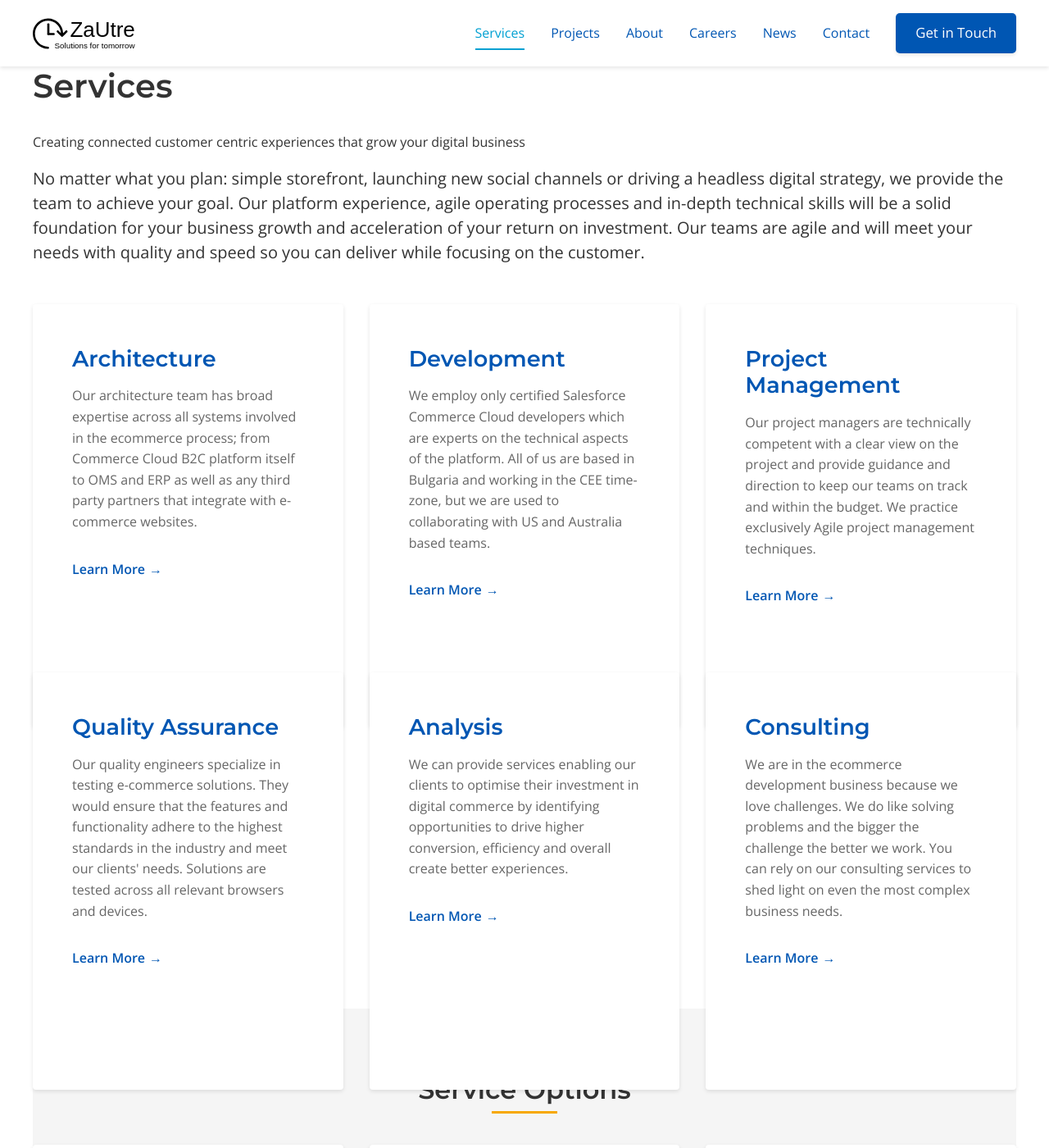
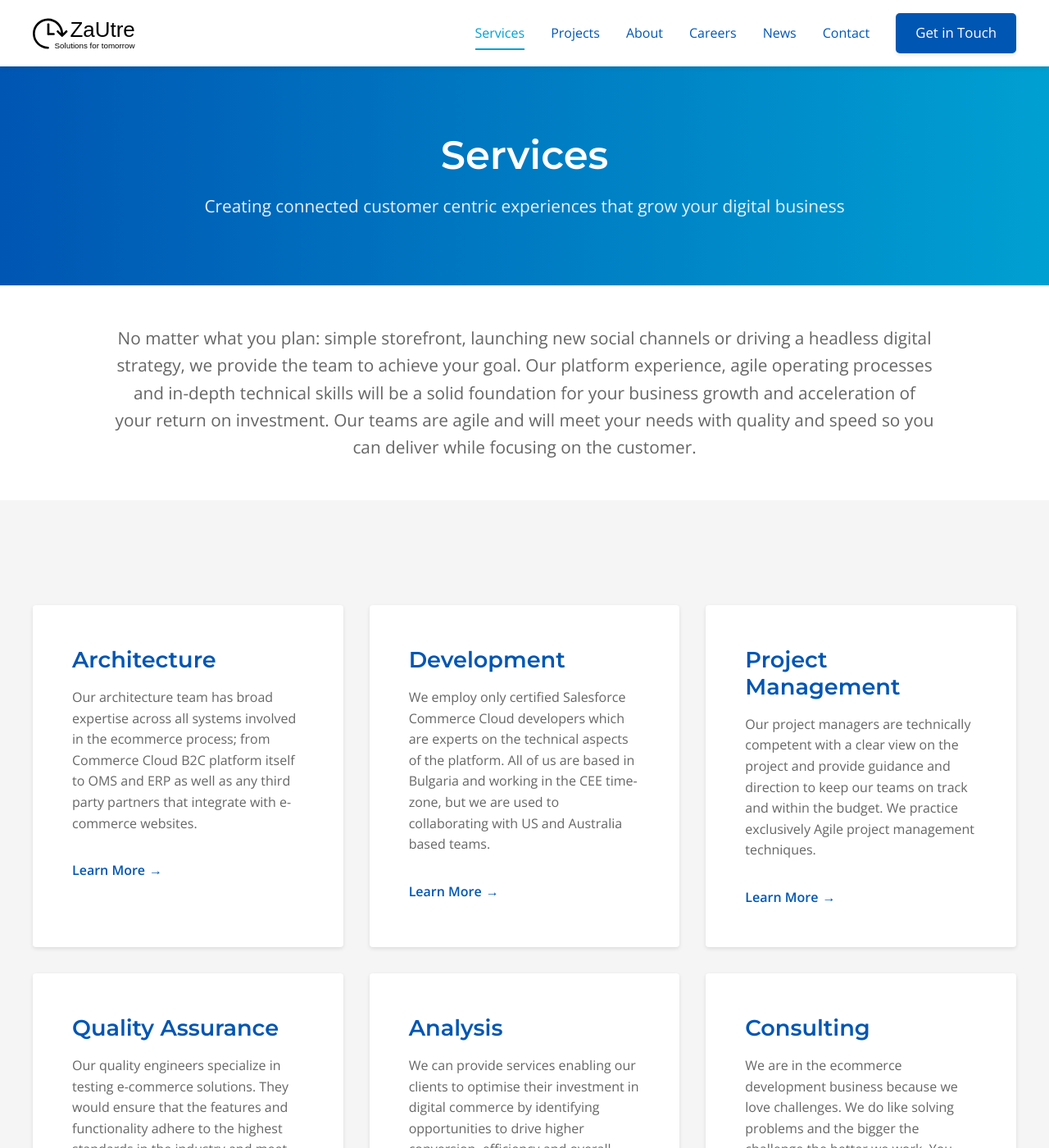
Before and after one commit to ZaUtre/zautre.com, a Jekyll site: the page built from services.md, in a window 1280 px wide and 1400 px high. Shown: the whole window at 82% size. Built offline with Jekyll 4.4.1, drawn with Linux system fonts in a browser that asks for light colours; some of the changed text lies outside the part shown.

Commit message:
update services

```diff
--- a/assets/css/components/services.css
+++ b/assets/css/components/services.css
@@ -1,5 +1,104 @@
 /* Zautre.com - Services Section Styles */
 
+/* New services header styles for full width layout */
+.services-header {
+  background: linear-gradient(to right, var(--primary-color), var(--secondary-color));
+  color: var(--white);
+  padding: var(--spacing-xl) 0;
+  text-align: center;
+}
+
+.services-header h1 {
+  color: var(--white);
+  font-size: 3rem;
+  margin-bottom: var(--spacing-sm);
+}
+
+.services-header .subtitle {
+  color: rgba(255, 255, 255, 0.9);
+  font-size: 1.3rem;
+  max-width: 800px;
+  margin: 0 auto;
+}
+
+.services-overview {
+  background-color: var(--white);
+  padding: var(--spacing-lg) 0;
+}
+
+.services-overview .lead {
+  font-size: 1.3rem;
+  line-height: 1.6;
+  color: var(--medium-gray);
+  text-align: center;
+  max-width: 1000px;
+  margin: 0 auto;
+}
+
+/* Services cards section */
+.services-cards-section {
+  padding: var(--spacing-xl) 0;
+  background-color: var(--light-gray);
+}
+
+.services-cards-section .container {
+  max-width: 1200px;
+  margin: 0 auto;
+}
+
+/* Service options section */
+.service-options-section {
+  padding: var(--spacing-xl) 0;
+  background-color: var(--white);
+}
+
+.service-options-section .container {
+  max-width: 1200px;
+  margin: 0 auto;
+}
+
+.service-options h2 {
+  text-align: center;
+  margin-bottom: var(--spacing-lg);
+  color: var(--primary-color);
+}
+
+.service-options-grid {
+  display: grid;
+  grid-template-columns: 1fr;
+  gap: var(--spacing-md);
+}
+
+@media (min-width: 768px) {
+  .service-options-grid {
+    grid-template-columns: repeat(3, 1fr);
+  }
+}
+
+.option-card {
+  padding: var(--spacing-md);
+  background-color: var(--light-gray);
+  border-radius: var(--border-radius);
+  box-shadow: var(--box-shadow);
+  transition: var(--transition);
+}
+
+.option-card:hover {
+  transform: translateY(-5px);
+  box-shadow: 0 10px 20px rgba(0, 0, 0, 0.1);
+}
+
+.option-card h3 {
+  color: var(--primary-color);
+  font-size: 1.4rem;
+  margin-bottom: var(--spacing-sm);
+}
+
+.option-card p {
+  color: var(--medium-gray);
+}
+
+/* Original services section styles */
 .services-section {
   background-color: var(--white);
   position: relative;
@@ -25,6 +124,7 @@
   margin-top: var(--spacing-lg);
   z-index: 2;
   position: relative;
+  margin-bottom: var(--spacing-xl);
 }
 
 @media (min-width: 768px) {
@@ -46,7 +146,6 @@
   padding: var(--spacing-lg);
   transition: var(--transition);
   border-top: 3px solid transparent;
-  height: 100%;
   display: flex;
   flex-direction: column;
 }
--- a/services.md
+++ b/services.md
@@ -1,84 +1,101 @@
 ---
-layout: page
+layout: home
 title: Services
 subtitle: Creating connected customer centric experiences that grow your digital business
 permalink: /services/
 ---
 
+<section class="services-header">
+  <div class="container">
+    <h1>{{ page.title }}</h1>
+    <p class="subtitle">{{ page.subtitle }}</p>
+  </div>
+</section>
+
 <div class="services-overview">
-  <p class="lead">No matter what you plan: simple storefront, launching new social channels or driving a headless digital strategy, we provide the team to achieve your goal. Our platform experience, agile operating processes and in-depth technical skills will be a solid foundation for your business growth and acceleration of your return on investment. Our teams are agile and will meet your needs with quality and speed so you can deliver while focusing on the customer.</p>
-</div>
-
-<div class="services-grid">
-  <div class="service-card">
-    <div class="service-content">
-      <h3>Architecture</h3>
-      <p>Our architecture team has broad expertise across all systems involved in the ecommerce process; from Commerce Cloud B2C platform itself to OMS and ERP as well as any third party partners that integrate with e-commerce websites.</p>
-      <a href="{{ '/services/architecture' | relative_url }}" class="read-more">Learn More</a>
-    </div>
-  </div>
-
-  <div class="service-card">
-    <div class="service-content">
-      <h3>Development</h3>
-      <p>We employ only certified Salesforce Commerce Cloud developers which are experts on the technical aspects of the platform. All of us are based in Bulgaria and working in the CEE time-zone, but we are used to collaborating with US and Australia based teams.</p>
-      <a href="{{ '/services/sfcc-development' | relative_url }}" class="read-more">Learn More</a>
-    </div>
-  </div>
-
-  <div class="service-card">
-    <div class="service-content">
-      <h3>Project Management</h3>
-      <p>Our project managers are technically competent with a clear view on the project and provide guidance and direction to keep our teams on track and within the budget. We practice exclusively Agile project management techniques.</p>
-      <a href="{{ '/services/project-management' | relative_url }}" class="read-more">Learn More</a>
-    </div>
-  </div>
-
-  <div class="service-card">
-    <div class="service-content">
-      <h3>Quality Assurance</h3>
-      <p>Our quality engineers specialize in testing e-commerce solutions. They would ensure that the features and functionality adhere to the highest standards in the industry and meet our clients' needs. Solutions are tested across all relevant browsers and devices.</p>
-      <a href="{{ '/services/quality-assurance' | relative_url }}" class="read-more">Learn More</a>
-    </div>
-  </div>
-
-  <div class="service-card">
-    <div class="service-content">
-      <h3>Analysis</h3>
-      <p>We can provide services enabling our clients to optimise their investment in digital commerce by identifying opportunities to drive higher conversion, efficiency and overall create better experiences.</p>
-      <a href="{{ '/services/analysis' | relative_url }}" class="read-more">Learn More</a>
-    </div>
-  </div>
-
-  <div class="service-card">
-    <div class="service-content">
-      <h3>Consulting</h3>
-      <p>We are in the ecommerce development business because we love challenges. We do like solving problems and the bigger the challenge the better we work. You can rely on our consulting services to shed light on even the most complex business needs.</p>
-      <a href="{{ '/services/consulting' | relative_url }}" class="read-more">Learn More</a>
-    </div>
+  <div class="container">
+    <p class="lead">No matter what you plan: simple storefront, launching new social channels or driving a headless digital strategy, we provide the team to achieve your goal. Our platform experience, agile operating processes and in-depth technical skills will be a solid foundation for your business growth and acceleration of your return on investment. Our teams are agile and will meet your needs with quality and speed so you can deliver while focusing on the customer.</p>
   </div>
 </div>
 
-<div class="service-options">
-  <h2>Service Options</h2>
-  <div class="service-options-grid">
-    <div class="option-card">
-      <h3>Complete Projects</h3>
-      <p>In some cases, we provide the entire e-commerce technology team to build your entire storefront and all its back-end integrations.</p>
-    </div>
-    <div class="option-card">
-      <h3>Integrations</h3>
-      <p>Going live is just the beginning. Once you are digital, you should never sit still. We help you ideate, test and prioritize innovation that aligns with your customers' evolving expectations and your business goals.</p>
-    </div>
-    <div class="option-card">
-      <h3>Dedicated Teams</h3>
-      <p>Our clients get a dedicated team that is best fitted to answer their specific needs. Whether you need a couple of developers to write an integration or need a larger team with architecture and business analysis on board.</p>
+<section class="services-cards-section">
+  <div class="container">
+    <div class="services-grid">
+      <div class="service-card">
+        <div class="service-content">
+          <h3>Architecture</h3>
+          <p>Our architecture team has broad expertise across all systems involved in the ecommerce process; from Commerce Cloud B2C platform itself to OMS and ERP as well as any third party partners that integrate with e-commerce websites.</p>
+          <a href="{{ '/services/architecture' | relative_url }}" class="read-more">Learn More</a>
+        </div>
+      </div>
+
+      <div class="service-card">
+        <div class="service-content">
+          <h3>Development</h3>
+          <p>We employ only certified Salesforce Commerce Cloud developers which are experts on the technical aspects of the platform. All of us are based in Bulgaria and working in the CEE time-zone, but we are used to collaborating with US and Australia based teams.</p>
+          <a href="{{ '/services/sfcc-development' | relative_url }}" class="read-more">Learn More</a>
+        </div>
+      </div>
+
+      <div class="service-card">
+        <div class="service-content">
+          <h3>Project Management</h3>
+          <p>Our project managers are technically competent with a clear view on the project and provide guidance and direction to keep our teams on track and within the budget. We practice exclusively Agile project management techniques.</p>
+          <a href="{{ '/services/project-management' | relative_url }}" class="read-more">Learn More</a>
+        </div>
+      </div>
+
+      <div class="service-card">
+        <div class="service-content">
+          <h3>Quality Assurance</h3>
+          <p>Our quality engineers specialize in testing e-commerce solutions. They would ensure that the features and functionality adhere to the highest standards in the industry and meet our clients' needs. Solutions are tested across all relevant browsers and devices.</p>
+          <a href="{{ '/services/quality-assurance' | relative_url }}" class="read-more">Learn More</a>
+        </div>
+      </div>
+
+      <div class="service-card">
+        <div class="service-content">
+          <h3>Analysis</h3>
+          <p>We can provide services enabling our clients to optimise their investment in digital commerce by identifying opportunities to drive higher conversion, efficiency and overall create better experiences.</p>
+          <a href="{{ '/services/analysis' | relative_url }}" class="read-more">Learn More</a>
+        </div>
+      </div>
+
+      <div class="service-card">
+        <div class="service-content">
+          <h3>Consulting</h3>
+          <p>We are in the ecommerce development business because we love challenges. We do like solving problems and the bigger the challenge the better we work. You can rely on our consulting services to shed light on even the most complex business needs.</p>
+          <a href="{{ '/services/consulting' | relative_url }}" class="read-more">Learn More</a>
+        </div>
+      </div>
     </div>
   </div>
-</div>
+</section>
 
-<div class="cta-block">
-  <h2>Ready to transform your digital commerce?</h2>
-  <p>Contact our team for a consultation and we'll help you identify the right solution for your e-commerce challenges.</p>
-  <a href="{{ '/contact' | relative_url }}" class="btn btn-primary">Get in Touch</a>
-</div>
+<section class="service-options-section">
+  <div class="container">
+    <div class="service-options">
+      <h2>Service Options</h2>
+      <div class="service-options-grid">
+        <div class="option-card">
+          <h3>Complete Projects</h3>
+          <p>In some cases, we provide the entire e-commerce technology team to build your entire storefront and all its back-end integrations.</p>
+        </div>
+        <div class="option-card">
+          <h3>Integrations</h3>
+          <p>Going live is just the beginning. Once you are digital, you should never sit still. We help you ideate, test and prioritize innovation that aligns with your customers' evolving expectations and your business goals.</p>
+        </div>
+        <div class="option-card">
+          <h3>Dedicated Teams</h3>
+          <p>Our clients get a dedicated team that is best fitted to answer their specific needs. Whether you need a couple of developers to write an integration or need a larger team with architecture and business analysis on board.</p>
+        </div>
+      </div>
+    </div>
+  </div>
+</section>
+
+<section class="cta-section">
+  <h2>Ready to transform your e-commerce experience?</h2>
+  <p>Let's discuss how Zautre can help your retail or luxury brand achieve its digital commerce goals.</p>
+  <a href="/contact" class="btn btn-large">Get in Touch</a>
+</section>
```
